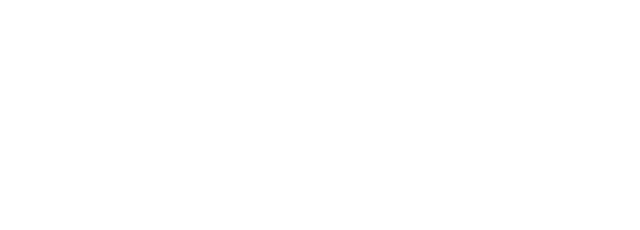
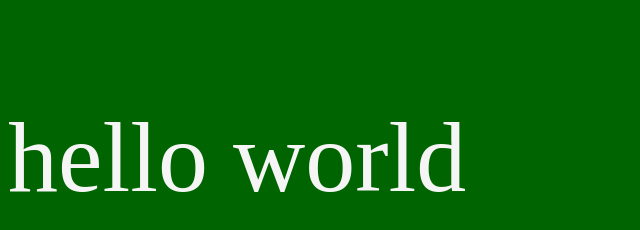
Before and after one commit to corne1/test, a plain HTML site: page index.html in a window 1280 px wide. Shown: the whole page, without its empty margins (0-640 px from the left). Drawn offline with Linux system fonts and the light colour scheme.

Commit message:
Это наш первый комит

```diff
--- a/index.html
+++ b/index.html
@@ -4,10 +4,11 @@
   <meta charset="UTF-8">
   <meta name="viewport" content="width=device-width, initial-scale=1.0">
   <meta http-equiv="X-UA-Compatible" content="ie=edge">
+  <link rel="stylesheet" href="style.css">
   <title>Document</title>
 </head>
 <body>
-
+  <p>hello world</p>
 </body>
 <script src="js.js"></script>
 </html>
--- /dev/null
+++ b/style.css
@@ -0,0 +1,5 @@
+body{
+  background-color: darkgreen;
+  color: whitesmoke;
+  font-size: 100px;
+}
```
